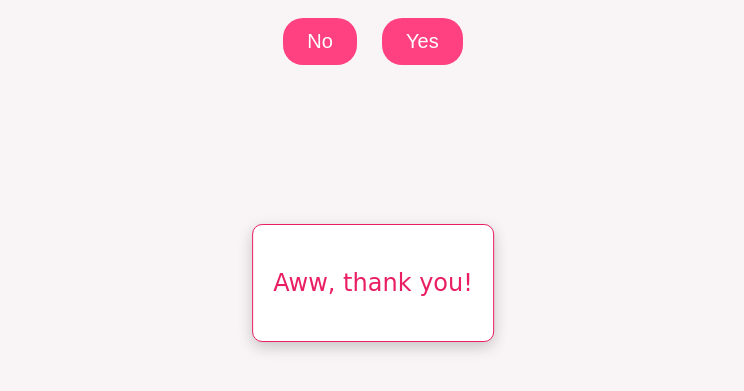
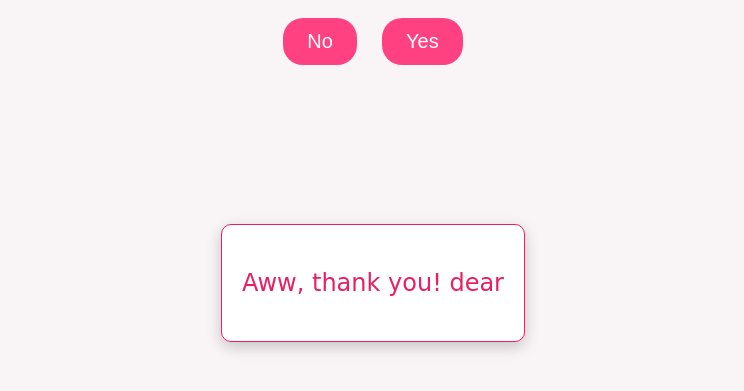
Before and after one commit to dhruvgupta-og/date, a plain HTML site: page index.html in a window 1280 px wide. Both pictures are taken after a click on the button "Yes". Shown: the part 117-508 px from the top of the page, without its empty margins (267-1011 px from the left). Drawn offline with Linux system fonts and the light colour scheme.

Commit message:
Update index.html

```diff
--- a/index.html
+++ b/index.html
@@ -12,7 +12,7 @@
             <button id="yes-btn">Yes</button>
         </div>
         <div class="popup" id="popup">
-            <p>Aww, thank you!</p>
+            <p>Aww, thank you! dear</p>
         </div>
     </div>
     <script src="script.js"></script>
```
